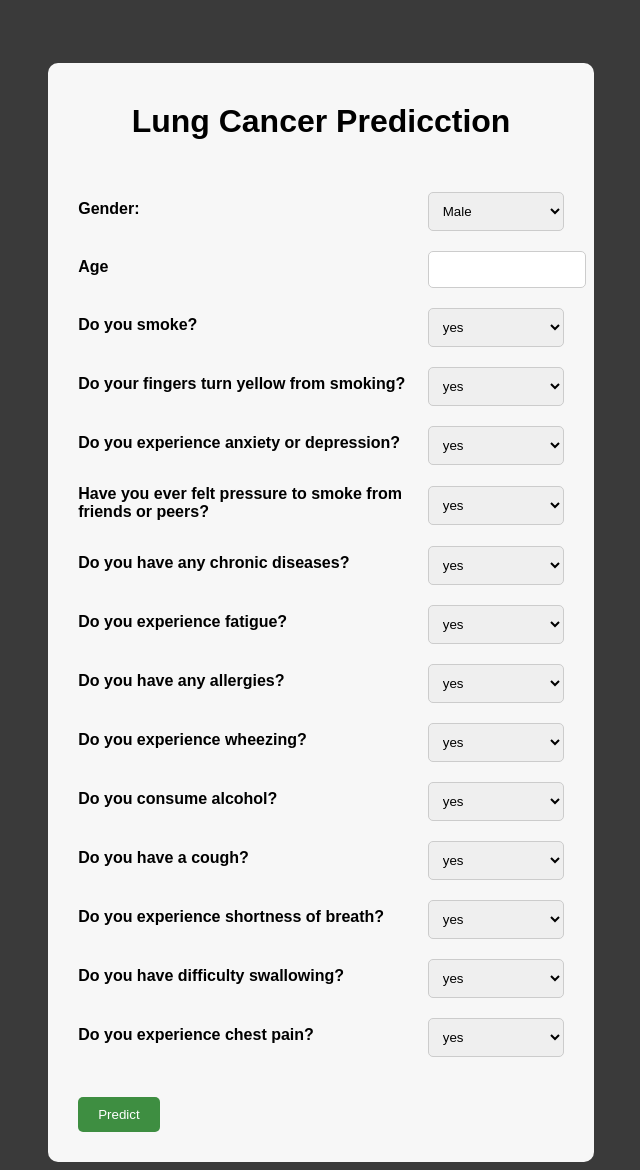
After one commit to Pranav-Nair/disease_predictor, a Flask app: page /lungcancer in a window 1280 px wide. The commit adds this page. Shown: the whole page, without its empty margins (319-959 px from the left). Run offline with Flask 3, Linux system fonts and the light colour scheme.

Commit message:
Added UI for lungcancer,Bug fixes

```diff
--- a/templates/website/heartdisease.html
+++ b/templates/website/heartdisease.html
@@ -128,7 +128,7 @@
               <label>Fasting Blood Sugar > 120</label>
             </td>
             <td>
-              <select name="fbs" id="fbs" step="0.01">
+              <select name="fbs" id="fbs">
                 <option value="true">True</option>
                 <option value="false">False</option>
                 </select>
--- /dev/null
+++ b/templates/website/lungcancer.html
@@ -0,0 +1,256 @@
+<!DOCTYPE html>
+<html lang="en">
+<head>
+    <meta charset="UTF-8">
+    <meta http-equiv="X-UA-Compatible" content="IE=edge">
+    <meta name="viewport" content="width=device-width, initial-scale=1.0">
+    <title>Lung Cancer | Disease Prediction</title>
+    <style>
+        body {
+        font-family: Arial, sans-serif;
+        background-color: rgba(0, 0, 0, 0.774);
+      }
+
+      h1 {
+        text-align: center;
+        margin-top: 20px;
+      }
+
+      form {
+        max-width: 40%;
+        margin: 0 auto;
+        margin-top: 5%;
+        display: flex;
+        flex-wrap: wrap;
+        justify-content: center;
+        align-items: center;
+        padding: 20px;
+        background-color: #f7f7f7;
+        border-radius: 10px;
+      }
+
+      table {
+        border-collapse: collapse;
+        margin-top: 20px;
+      }
+
+      td {
+        padding: 10px;
+      }
+
+      label {
+        display: block;
+        margin-bottom: 5px;
+        font-weight: bold;
+      }
+
+      input {
+        width: 100%;
+        padding: 10px;
+        border-radius: 5px;
+        border: 1px solid #ccc;
+      }
+
+      select {
+        width: 100%;
+        padding: 10px;
+        border-radius: 5px;
+        border: 1px solid #ccc;
+      }
+
+      #submit {
+        background-color: #4CAF50;
+        color: #fff;
+        padding: 10px 20px;
+        border: none;
+        border-radius: 5px;
+        cursor: pointer;
+        margin-top: 20px;
+      }
+
+      #submit {
+        background-color: #3e8e41;
+      }
+
+      #error {
+        color: red;
+        font-weight: bold;
+        font-size: large;
+      }
+    </style>
+</head>
+<body>
+    <form action="http://localhost:5000/lungcancer/submit" method="post">
+        <table>
+            <h1>Lung Cancer Predicction</h1>
+            <tr>
+                <td>
+                    <label for="gender">Gender:</label>
+                </td>
+                <td>
+                    <select name="gender" id="gender">
+                    <option value="male">Male</option>
+                    <option value="female">Female</option>
+                    </select>
+                </td>
+            </tr>
+            <tr>
+                <td>
+                    <label>Age</label>
+                </td>
+                <td>
+                    <input type="'number" name="age">
+                </td>
+            </tr>
+            <tr>
+                <td>
+                    <label>Do you smoke?</label>
+                </td>
+                <td>
+                    <select name="smoking" id="smoking">
+                        <option value="true">yes</option>
+                        <option value="false">no</option>
+                        </select>
+                </td>
+            </tr>
+            <tr>
+                <td>
+                    <label for="yellow_fingers">Do your fingers turn yellow from smoking?</label>
+                </td>
+                <td>
+                    <select name="yellow_fingers">
+                        <option value="true">yes</option>
+                        <option value="false">no</option>
+                        </select>
+                </td>
+            </tr>
+            <tr>
+                <td>
+                    <label for="anxiety">Do you experience anxiety or depression?</label>
+                </td>
+                <td>
+                    <select name="anxiety">
+                        <option value="true">yes</option>
+                        <option value="false">no</option>
+                        </select>
+                </td>
+            </tr>
+            <tr>
+                <td>
+                    <label for="peer_pressure">Have you ever felt pressure to smoke from friends or peers?</label>
+                </td>
+                <td>
+                    <select name="peer_pressure">
+                        <option value="true">yes</option>
+                        <option value="false">no</option>
+                        </select>
+                </td>
+            </tr>
+            <tr>
+                <td>
+                    <label for="chronic_disease">Do you have any chronic diseases?</label>
+                </td>
+                <td>
+                    <select name="chronic_disease">
+                        <option value="true">yes</option>
+                        <option value="false">no</option>
+                        </select>
+                </td>
+            </tr>
+            <tr>
+                <td>
+                    <label for="fatigue">Do you experience fatigue?</label>
+                </td>
+                <td>
+                    <select name="fatigue">
+                        <option value="true">yes</option>
+                        <option value="false">no</option>
+                        </select>
+                </td>
+            </tr>
+            <tr>
+                <td>
+                    <label for="allergy">Do you have any allergies?</label>
+                </td>
+                <td>
+                    <select name="allergy">
+                        <option value="true">yes</option>
+                        <option value="false">no</option>
+                        </select>
+                </td>
+            </tr>
+            <tr>
+                <td>
+                    <label for="wheezing">Do you experience wheezing?</label>
+                </td>
+                <td>
+                    <select name="wheezing">
+                        <option value="true">yes</option>
+                        <option value="false">no</option>
+                        </select>
+                </td>
+            </tr>
+            <tr>
+                <td>
+                    <label for="alcohol">Do you consume alcohol?</label>
+                </td>
+                <td>
+                    <select name="alcohol">
+                        <option value="true">yes</option>
+                        <option value="false">no</option>
+                        </select>
+                </td>
+            </tr>
+            <tr>
+                <td>
+                    <label for="cough">Do you have a cough?</label>
+                </td>
+                <td>
+                    <select name="cough">
+                        <option value="true">yes</option>
+                        <option value="false">no</option>
+                        </select>
+                </td>
+            </tr>
+            <tr>
+                <td>
+                    <label for="shortness_of_breath">Do you experience shortness of breath?</label>
+                </td>
+                <td>
+                    <select name="shortness_of_breath">
+                        <option value="true">yes</option>
+                        <option value="false">no</option>
+                        </select>
+                </td>
+            </tr>
+            <tr>
+                <td>
+                    <label for="swallowing_difficulty">Do you have difficulty swallowing?</label>
+                </td>
+                <td>
+                    <select name="swallowing_difficulty">
+                        <option value="true">yes</option>
+                        <option value="false">no</option>
+                        </select>
+                </td>
+            </tr>
+            <tr>
+                <td>
+                    <label for="chest_pain">Do you experience chest pain?</label>
+                </td>
+                <td>
+                    <select name="chest_pain">
+                        <option value="true">yes</option>
+                        <option value="false">no</option>
+                        </select>
+                </td>
+            </tr>
+            <tr>
+                <td>
+                    <button id="submit">Predict</button>
+                </td>
+            </tr>
+        </table>
+    </form>
+</body>
+</html>
--- a/webui.py
+++ b/webui.py
@@ -14,6 +14,10 @@ def load_thyroid_page():
 @webapp.route("/heartdisease")
 def load_heart_page():
     return render_template("website/heartdisease.html")
+
+@webapp.route("/lungcancer")
+def load_lung_page():
+    return render_template("website/lungcancer.html")
 
 @webapp.post("/diabetese/submit")
 def submit_diabetese_data():
@@ -76,11 +80,11 @@ def submit_thyroid_data():
     T4U = request.form.get("T4U",None,type=float)
     FTI = request.form.get("FTI",None,type=float)
     gender=request.form.get("gender",None,type=str)
-    Sick_t=request.form.get("Sick_t",None,type=bool)
-    Pregnant_t=request.form.get("Pregnant_t",None,type=bool)
-    Thyroid_Surgery_t=request.form.get("Thyroid_Surgery_t",None,type=bool)
-    Goitre_t=request.form.get("Goitre_t",None,type=bool)
-    Tumor_t=request.form.get("Tumor_t",None,type=bool)
+    Sick_t=request.form.get("Sick_t",None,type=str) == 'true'
+    Pregnant_t=request.form.get("Pregnant_t",None,type=str) == 'true'
+    Thyroid_Surgery_t=request.form.get("Thyroid_Surgery_t",None,type=str) == 'true'
+    Goitre_t=request.form.get("Goitre_t",None,type=str) == 'true'
+    Tumor_t=request.form.get("Tumor_t",None,type=str) == 'true'
     data = {
         "Age":Age,
         "T3":T3,
@@ -130,7 +134,7 @@ def submit_heart_data():
     fbs = request.form.get("fbs",None,type=bool)
     restecg = request.form.get("restecg",None,type=int)
     thalach = request.form.get("thalach",None,type=int)
-    exang = request.form.get("exang",None,type=bool)
+    exang = request.form.get("exang",None,type=str) == 'true'
     oldpeak = request.form.get("oldpeak",None,type=float)
     slope = request.form.get("slope",None,type=int)
     ca = request.form.get("ca",None,type=int)
@@ -175,3 +179,72 @@ def submit_heart_data():
         prevelements+=item
 
     return render_template("website/results/result.html",result=result,title=title,preventions=prevelements),200
+
+
+@webapp.post("/lungcancer/submit")
+def submit_lungcancer_data():
+
+    gender = request.form.get("gender",None,type=str)
+    age = request.form.get("age",None,type=int)
+    smoking = request.form.get("smoking",None,type=str) == 'true'
+    yellow_fingers = request.form.get("yellow_fingers",None,type=str) == 'true'
+    anxiety = request.form.get("anxiety",None,type=str) == 'true'
+    peer_pressure = request.form.get("peer_pressure",None,type=str) == 'true'
+    chronic_disease = request.form.get("chronic_disease",None,type=str) == 'true'
+    fatigue = request.form.get("fatigue",None,type=str) == 'true'
+    allergy = request.form.get("allergy",None,type=str) == 'true'
+    wheezing = request.form.get("wheezing",None,type=str) == 'true'
+    alcohol = request.form.get("alcohol",None,type=str) == 'true'
+    cough = request.form.get("cough",None,type=str) == 'true'
+    shortness_of_breath = request.form.get("shortness_of_breath",None,type=str) == 'true'
+    swallowing_difficulty = request.form.get("swallowing_difficulty",None,type=str) == 'true'
+    chest_pain = request.form.get("chest_pain",None,type=str) == 'true'
+
+
+    data = {
+        "gender":gender,
+        "age":age,
+        "smoking":smoking,
+        "yellow_fingers":yellow_fingers,
+        "anxity":anxiety,
+        "peer_pressure":peer_pressure,
+        "chronic_disease":chronic_disease,
+        "fatigue":fatigue,
+        "allergy":allergy,
+        "wheezing":wheezing,
+        "alcohol":alcohol,
+        "cough":cough,
+        "shortness_of_breath":shortness_of_breath,
+        "swallowing_difficulty":swallowing_difficulty,
+        "chest_pain":chest_pain
+    }
+
+    resp = requests.put("http://localhost:5000/predict/lungcancer",json=data)
+    if resp.status_code>=400 and resp.status_code<=500:
+        det_msg=""
+        if resp.status_code == 500:
+            det_msg="Server down try again later"
+        if resp.status_code == 404:
+            det_msg="Page not found"
+        elif resp.status_code>=400 and resp.status_code<500:
+            det_msg = "Please make sure you filled all fields with correct data"
+        json = resp.json()
+        err = json["error"]
+        err = err.upper()
+        return render_template("website/errors/error.html",response=resp.status_code,msg=err,det_msg=det_msg)
+
+    res = resp.json()
+
+    result = res['result']
+
+    title = "Lung Cancer Prediction Result"
+
+    preventions = res['prevention methods']
+
+    prevelements = ''''''
+
+    for prev in preventions:
+        item = "<li>" + prev + "</li>"
+        prevelements+=item
+
+    return render_template("website/results/result.html",result=result,title=title,preventions=prevelements),200
```
Also changed, not shown: modelapi.py (+10 -10 lines), templates/website/thyroid.html (+12 -0 lines).
